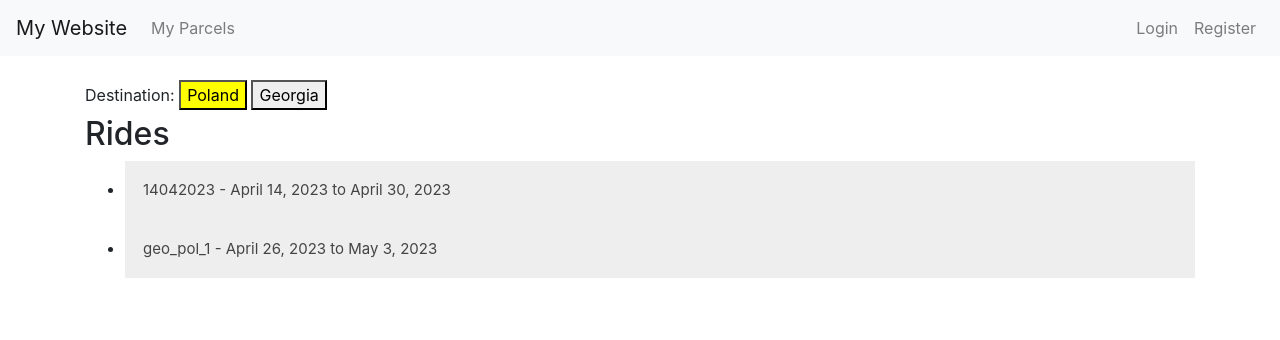
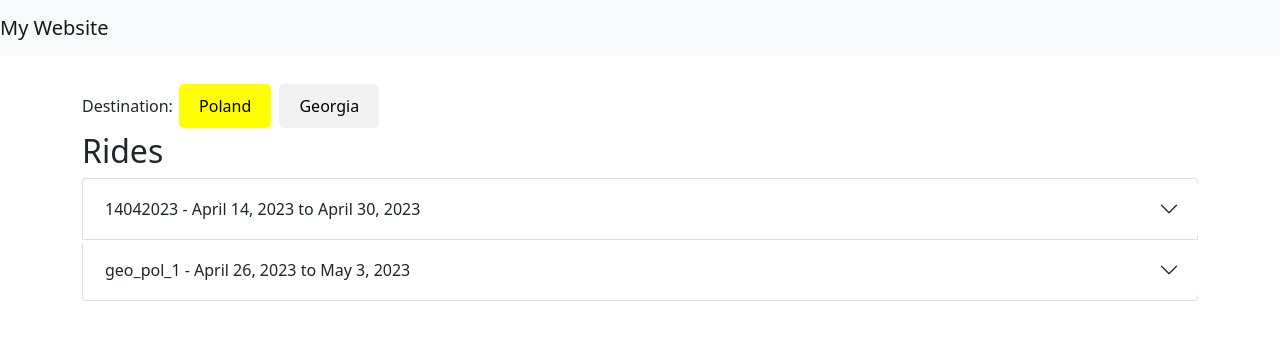
Before and after one commit to Gaguchi/django_transport, a Django app: page / in a window 1280 px wide. Shown: the top 340 px of the page. Run offline with Django 4.2, Linux system fonts and the light colour scheme; data comes from the database, SQL or seed files in the repository; some libraries are stand-ins or nearby versions.

Commit message:
removed logging in and adding parcels

```diff
--- a/django_transport/settings.py
+++ b/django_transport/settings.py
@@ -117,9 +117,9 @@ USE_TZ = True
 # Static files (CSS, JavaScript, Images)
 # https://docs.djangoproject.com/en/4.1/howto/static-files/
 
-STATIC_URL = '/static/'
+STATIC_URL = '/static/parcels/'
 STATICFILES_DIRS = [
-    os.path.join(BASE_DIR, 'static'),
+    os.path.join(BASE_DIR, 'static/parcels/'),
 ]
 
 LOGIN_URL = 'users/login/'
--- a/parcels/templates/parcels/base.html
+++ b/parcels/templates/parcels/base.html
@@ -1,10 +1,13 @@
+{% load static%}
 <!DOCTYPE html>
 <html>
 <head>
     <title>{% block title %}My Website{% endblock %}</title>
     <meta charset="utf-8">
     <meta name="viewport" content="width=device-width, initial-scale=1, shrink-to-fit=no">
-    <link rel="stylesheet" href="https://cdnjs.cloudflare.com/ajax/libs/twitter-bootstrap/4.6.0/css/bootstrap.min.css">
+    <link rel="stylesheet" href="https://cdnjs.cloudflare.com/ajax/libs/bootstrap/5.0.2/css/bootstrap.min.css">
+    <link rel="stylesheet" href="{% static 'css/style.css' %}">
+
 </head>
 <body>
     <!-- Navbar -->
@@ -14,28 +17,6 @@
             <span class="navbar-toggler-icon"></span>
         </button>
         <div class="collapse navbar-collapse" id="navbarNav">
-            <ul class="navbar-nav">
-                <li class="nav-item">
-                    {% comment %} <a class="nav-link" href="{% url 'rides' %}">Rides</a> {% endcomment %}
-                </li>
-                <li class="nav-item">
-                    <a class="nav-link" href="{% url 'user' %}">My Parcels</a>
-                </li>
-            </ul>
-            <ul class="navbar-nav ml-auto">
-                {% if user.is_authenticated %}
-                    <li class="nav-item">
-                        <a class="nav-link" href="{% url 'logout' %}">Logout</a>
-                    </li>
-                {% else %}
-                    <li class="nav-item">
-                        <a class="nav-link" href="{% url 'login' %}">Login</a>
-                    </li>
-                    <li class="nav-item">
-                        <a class="nav-link" href="{% url 'register' %}">Register</a>
-                    </li>
-                {% endif %}
-            </ul>
         </div>
     </nav>
 
@@ -47,7 +28,7 @@
     <!-- Scripts -->
     <script src="https://cdnjs.cloudflare.com/ajax/libs/jquery/3.6.0/jquery.min.js"></script>
     <script src="https://cdnjs.cloudflare.com/ajax/libs/popper.js/1.14.7/umd/popper.min.js"></script>
-    <script src="https://cdnjs.cloudflare.com/ajax/libs/twitter-bootstrap/4.6.0/js/bootstrap.min.js"></script>
+    <script src="https://cdnjs.cloudflare.com/ajax/libs/bootstrap/5.0.2/js/bootstrap.bundle.min.js"></script>
     {% block scripts %}{% endblock %}
 </body>
 </html>
--- a/parcels/templates/parcels/index.html
+++ b/parcels/templates/parcels/index.html
@@ -1,78 +1,35 @@
 {% extends 'parcels/base.html' %}
 
 {% block content %}
-
   <form method="GET">
     <label for="destination">Destination:</label>
-    <button type="submit" name="destination" value="Poland"{% if destination == 'Poland' %} style="background-color: yellow;"{% endif %}>Poland</button>
-    <button type="submit" name="destination" value="Georgia"{% if destination == 'Georgia' %} style="background-color: yellow;"{% endif %}>Georgia</button>
+    <button type="submit" name="destination" value="Poland"{% if destination == 'Poland' %} class="active"{% endif %}>Poland</button>
+    <button type="submit" name="destination" value="Georgia"{% if destination == 'Georgia' %} class="active"{% endif %}>Georgia</button>
   </form>
+
   {% if rides %}
     <h2>Rides</h2>
+    <div class="accordion" id="ridesAccordion">
+      {% for ride in rides %}
+        <div class="accordion-item">
+          <h2 class="accordion-header" id="heading{{ ride.id }}">
+            <button class="accordion-button collapsed" type="button" data-bs-toggle="collapse" data-bs-target="#collapse{{ ride.id }}" aria-expanded="false" aria-controls="collapse{{ ride.id }}">
+              {{ ride.name }} - {{ ride.start_date }} to {{ ride.end_date }}
+            </button>
+          </h2>
+          <div id="collapse{{ ride.id }}" class="accordion-collapse collapse" aria-labelledby="heading{{ ride.id }}" data-bs-parent="#ridesAccordion">
+            <div class="accordion-body">
               <ul>
-{% for ride in rides %}
-<li>
-<button class="accordion">{{ ride.name }} - {{ ride.start_date }} to {{ ride.end_date }}</button>
-<div class="panel">
-<p>Destinations:</p>
-<ul>
-{% for city in ride.visited_cities.all %}
+                {% for city in ride.cities.all %}
                   <li>{{ city.name }}</li>
                 {% endfor %}
               </ul>
-{% if user.is_authenticated %}
-<a href="{% url 'add_parcel' ride.id %}">Add Parcel</a>
-{% else %}
-<p>You need to be <a href="{% url 'login' %}">logged in</a> to add parcels.</p>
-<a href="{% url 'register' %}">Register</a>
-{% endif %}
             </div>
-</li>
+          </div>
+        </div>
       {% endfor %}
-</ul>
+    </div>
   {% else %}
     <p>No rides available.</p>
   {% endif %}
-
-  <script>
-    var acc = document.getElementsByClassName("accordion");
-    var i;
-
-    for (i = 0; i < acc.length; i++) {
-      acc[i].addEventListener("click", function() {
-        this.classList.toggle("active");
-        var panel = this.nextElementSibling;
-        if (panel.style.display === "block") {
-          panel.style.display = "none";
-        } else {
-          panel.style.display = "block";
-        }
-      });
-    }
-  </script>
-  <style>
-    .accordion {
-      background-color: #eee;
-      color: #444;
-      cursor: pointer;
-      padding: 18px;
-      width: 100%;
-      border: none;
-      text-align: left;
-      outline: none;
-      font-size: 15px;
-      transition: 0.4s;
-    }
-
-    .active, .accordion:hover {
-      background-color: #ccc;
-    }
-
-    .panel {
-      padding: 0 18px;
-      display: none;
-      background-color: white;
-      overflow: hidden;
-    }
-  </style>
 {% endblock %}
--- a/static/parcels/css/style.css
+++ b/static/parcels/css/style.css
@@ -0,0 +1,18 @@
+
+button {
+    background-color: #f1f1f1;
+    border: none;
+    color: black;
+    padding: 10px 20px;
+    text-align: center;
+    text-decoration: none;
+    display: inline-block;
+    font-size: 16px;
+    margin: 4px 2px;
+    cursor: pointer;
+    border-radius: 5px;
+  }
+
+  button.active {
+    background-color: yellow;
+  }
```
Lines whose indentation alone changed are shown as unchanged.
